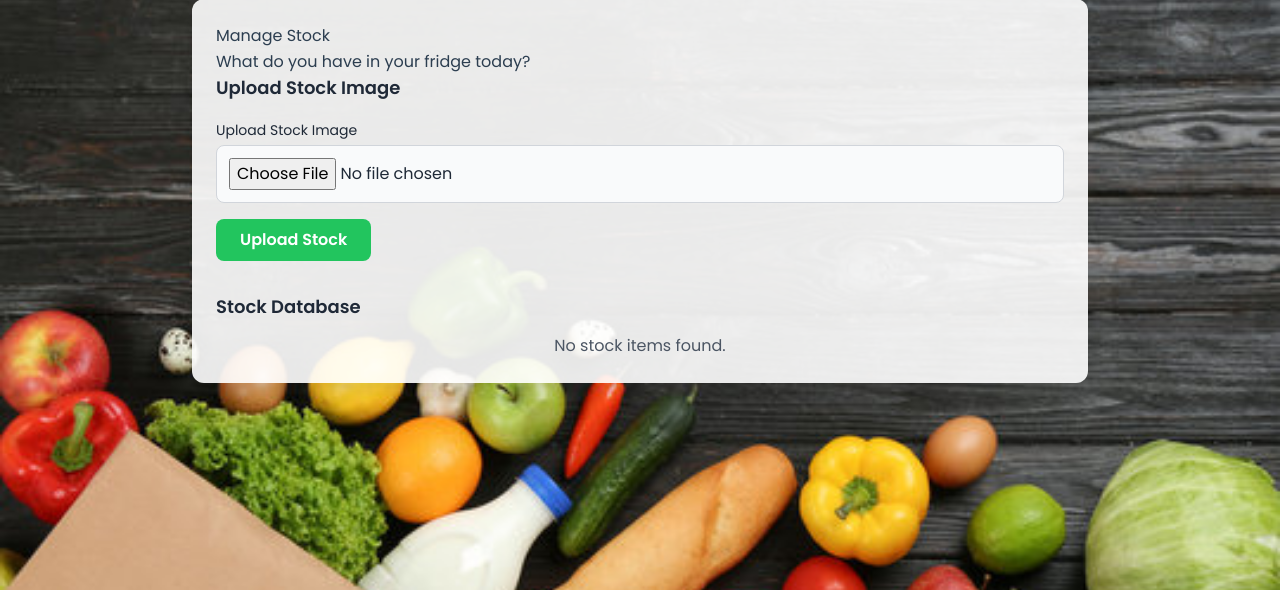
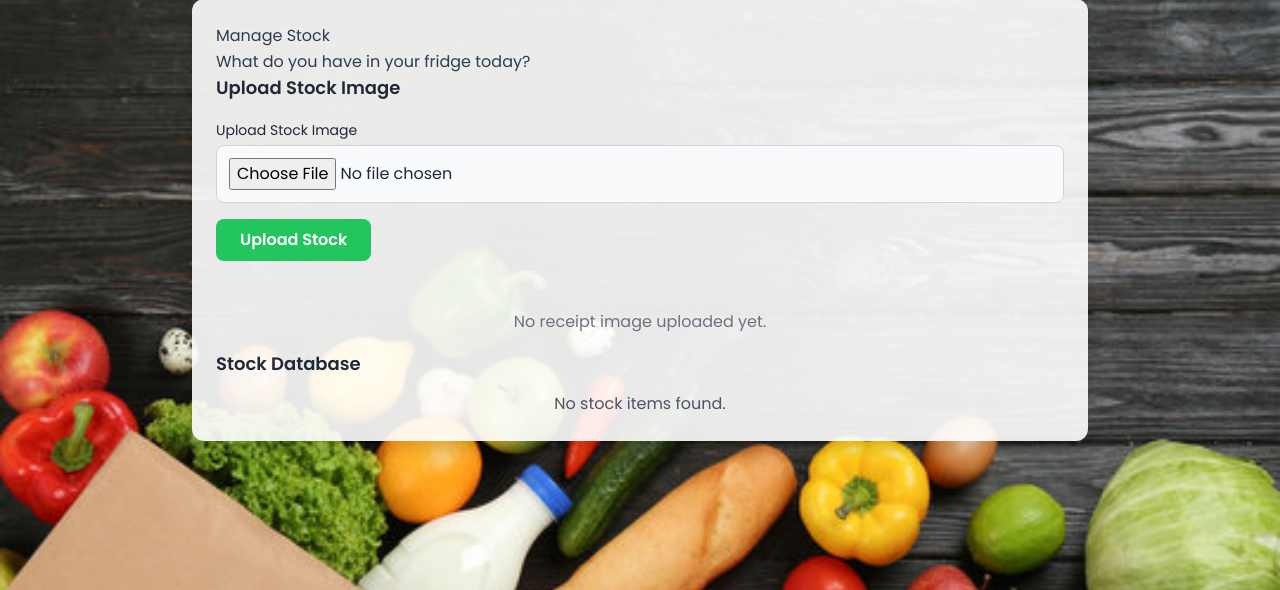
Before and after one commit to DATUMBRIGHT/SMART_GROCERY_SHOPING-ASSISTANT, a Flask app: template src/templates/stock.html in a window 1280 px wide. Shown: the part 89-679 px from the top of the page. Run offline with Flask 3, Linux system fonts and the light colour scheme; the template is opened without the code that fills it: values that come from a table or form of the project are taken from there, others are empty; some libraries are stand-ins or nearby versions.

Commit message:
stock image func added

```diff
--- a/src/main.py
+++ b/src/main.py
@@ -146,6 +146,7 @@ def upload_receipt():
             os.remove(temp_path)
         receipt_items = receipt_agent.fetch_all_items()
         return render_template('receipt.html', form=form, receipt_items=receipt_items)
+
 @app.route('/uploads/<filename>')
 def serve_image(filename):
     return send_from_directory(app.config['UPLOAD_FOLDER'], filename)
@@ -154,26 +155,36 @@ def serve_image(filename):
 @app.route('/upload/stock', methods=['POST'])
 def upload_stock():
     form = StockUploadForm()
+    dsf = DeleteStockForm()
 
+    #check if form is not submitted render oroginal page
     if not form.validate_on_submit():
         flash('Invalid form submission. Please ensure you’ve selected a valid file.', 'danger')
         logger.warning("Invalid form submission")
         return redirect(url_for('stock'))
 
-    file = form.stock_image.data
+    file = form.stock_image.data #get data from form
+
+    #check if form has no data stock image file
     if not file:
         flash('No file selected', 'danger')
         logger.error("No file selected")
         return redirect(url_for('stock'))
 
+
+    #get secure file name
     filename = secure_filename(file.filename)
     if not filename.lower().endswith(tuple(ALLOWED_EXTENSIONS)):
         flash(f"Invalid file type. Allowed types: {', '.join(ALLOWED_EXTENSIONS)}", 'danger')
         return redirect(url_for('stock'))
 
+    #generate unique filename
+    filename = f"{uuid.uuid4().hex}{os.path.splitext(filename)[1].lower()}"
+
     temp_path = os.path.join(app.config['UPLOAD_FOLDER'], filename)
     try:
-        file.save(temp_path)
+        file.save(temp_path) #save image
+        logger.info(f"Saved image to {temp_path}")
         stock_items = stock_agent.process_stock_image(temp_path)
         stock_agent.save_to_db(stock_items)
         flash(f"Processed and saved {len(stock_items)} stock items", 'success')
@@ -183,11 +194,8 @@ def upload_stock():
     except Exception as e:
         logger.error(f"Unexpected error processing stock: {str(e)}")
         flash(f"Unexpected error: {str(e)}", 'danger')
-    finally:
-        if os.path.exists(temp_path):
-            os.remove(temp_path)
 
-    return redirect(url_for('stock'))
+    return render_template('stock.html', stock_items=stock_items, stock_form=form,filename = filename,dsf = dsf)
 
 #chat page
 @app.route('/chat', methods=['GET', 'POST'])
--- a/src/templates/stock.html
+++ b/src/templates/stock.html
@@ -20,6 +20,17 @@
       {{ stock_form.submit(class="form-submit") }}
     </form>
   </div>
+
+  <!-- Show Stock Image -->
+<div class="flex justify-center">
+  <div class="max-h-96 overflow-y-auto p-4">
+    {% if filename %}
+      <img src="{{ url_for('serve_image', filename=filename) }}" alt="Stock Image" class="stock-image max-w-full h-auto mx-auto">
+    {% else %}
+      <p class="text-center text-gray-500">No receipt image uploaded yet.</p>
+    {% endif %}
+  </div>
+</div>
 
   <!-- Stock Database -->
   <div>
```
Also changed, not shown: src/uploads/794b40e1568c4e12a90962b9630737cd.jpg (added), src/uploads/891ea4bf2db84ebb814aaa7bd084863e.jpg (added), src/uploads/980a89a69d404532ab3bc18ff1280737.jpg (added), src/uploads/c143c99fe41745ec9d6c4e028f829e7f.jpg (added), src/uploads/ee8a67586f3442c3816a16a962365369.jpg (added).
